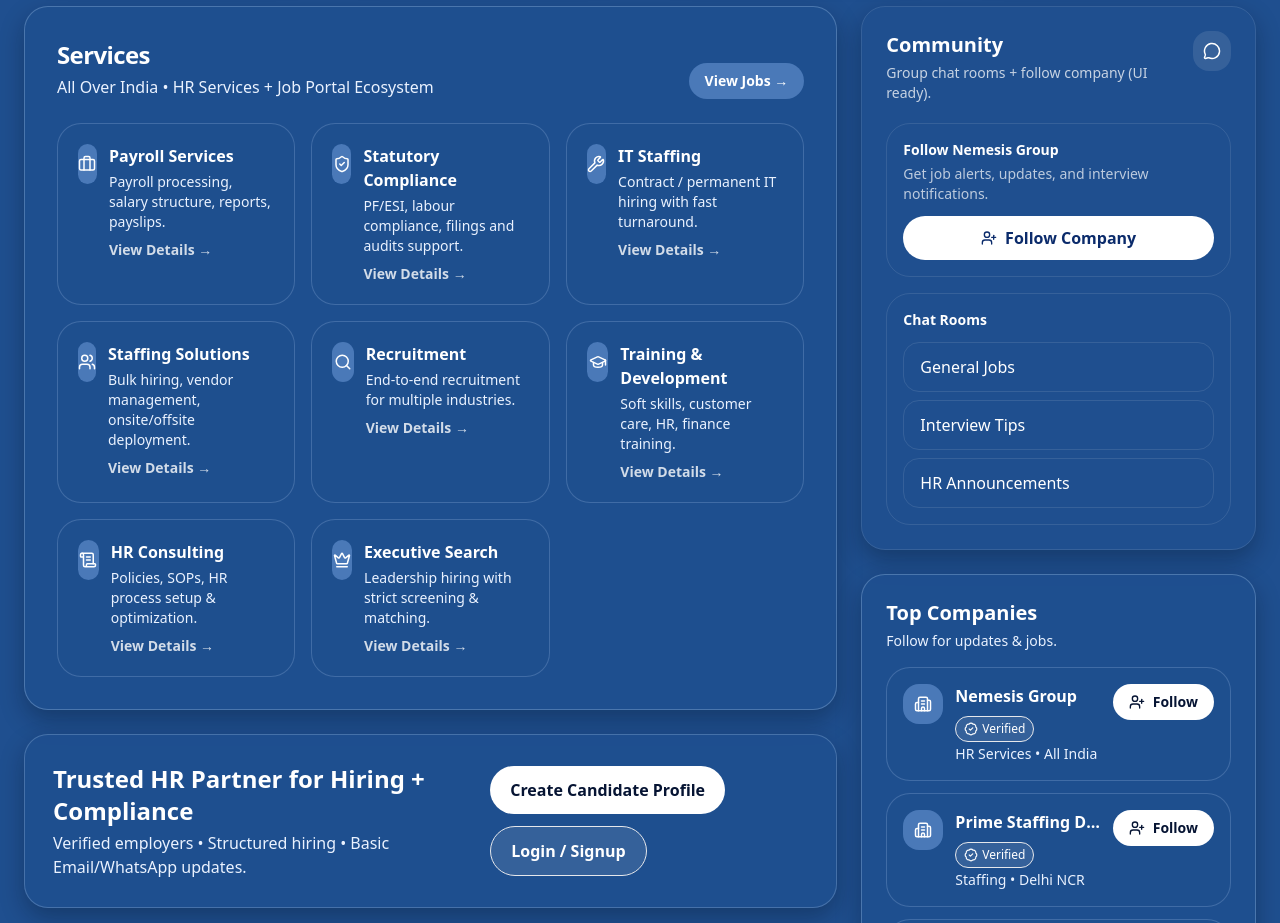
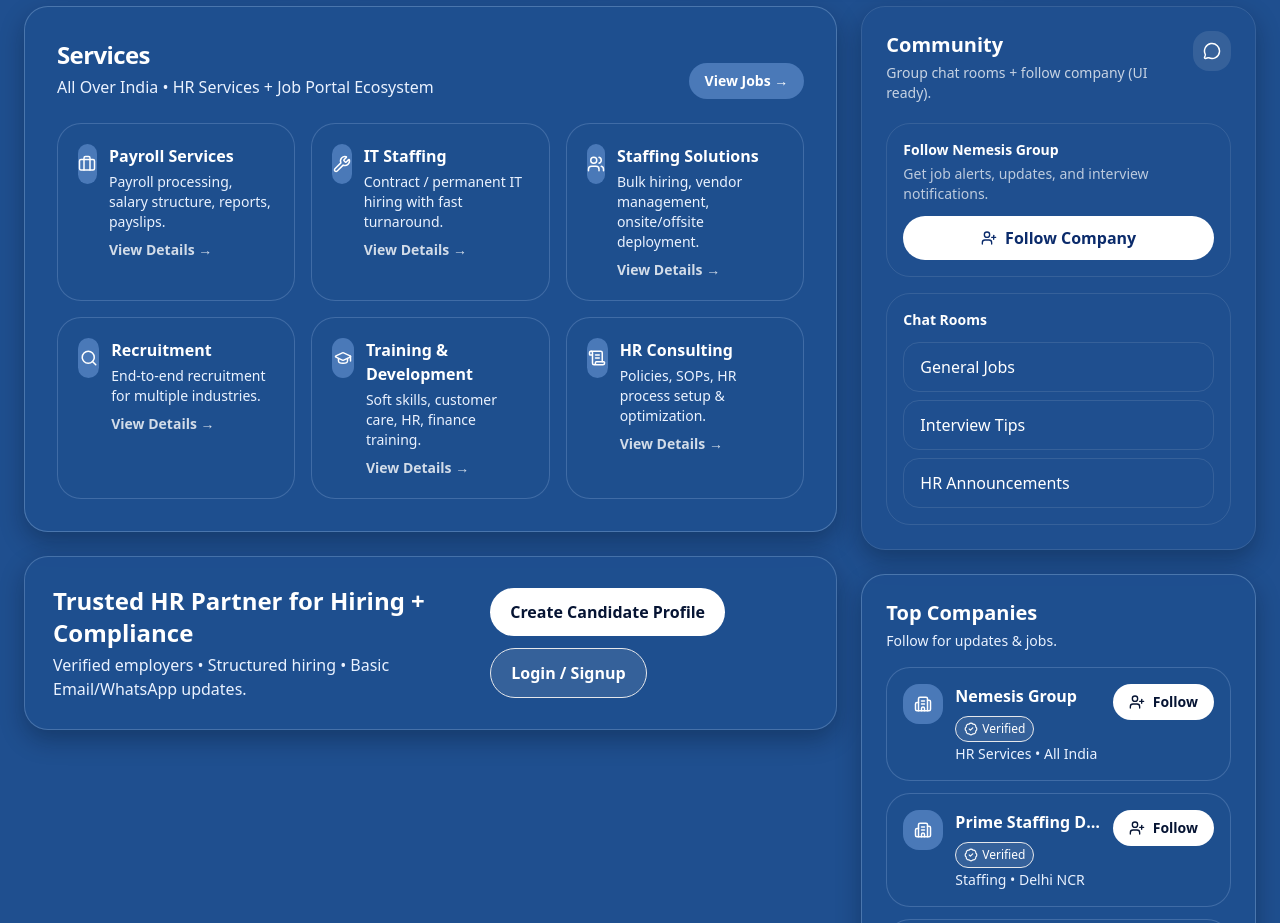
Before and after one commit to shivam0815/JobPortalNemesis, a React (Vite) app: page / in a window 1280 px wide. Shown: the part 1420-2343 px from the top of the page. Built offline with nearby package versions, Linux system fonts and the light colour scheme.

Commit message:
Add project structure and source code

```diff
--- a/src/components/Navbar.tsx
+++ b/src/components/Navbar.tsx
@@ -10,13 +10,13 @@ const navClass = ({ isActive }: any) =>
 
 const services = [
   ["Payroll Services", "payroll"],
-  ["Statutory Compliance", "statutory-compliance"],
+
   ["IT Staffing", "it-staffing"],
   ["Staffing Solutions", "staffing-solutions"],
   ["Recruitment", "recruitment"],
   ["Training & Development", "training-development"],
   ["HR Consulting", "hr-consulting"],
-  ["Executive Search", "executive-search"],
+
 ] as const;
 
 export default function Navbar() {
--- a/src/components/ServiceCards.tsx
+++ b/src/components/ServiceCards.tsx
@@ -16,12 +16,7 @@ const services = [
     icon: Briefcase,
     desc: "Payroll processing, salary structure, reports, payslips.",
   },
-  {
-    title: "Statutory Compliance",
-    slug: "statutory-compliance",
-    icon: ShieldCheck,
-    desc: "PF/ESI, labour compliance, filings and audits support.",
-  },
+
   {
     title: "IT Staffing",
     slug: "it-staffing",
@@ -52,12 +47,7 @@ const services = [
     icon: ScrollText,
     desc: "Policies, SOPs, HR process setup & optimization.",
   },
-  {
-    title: "Executive Search",
-    slug: "executive-search",
-    icon: Crown,
-    desc: "Leadership hiring with strict screening & matching.",
-  },
+
 ];
 
 export default function ServiceCards() {
```
